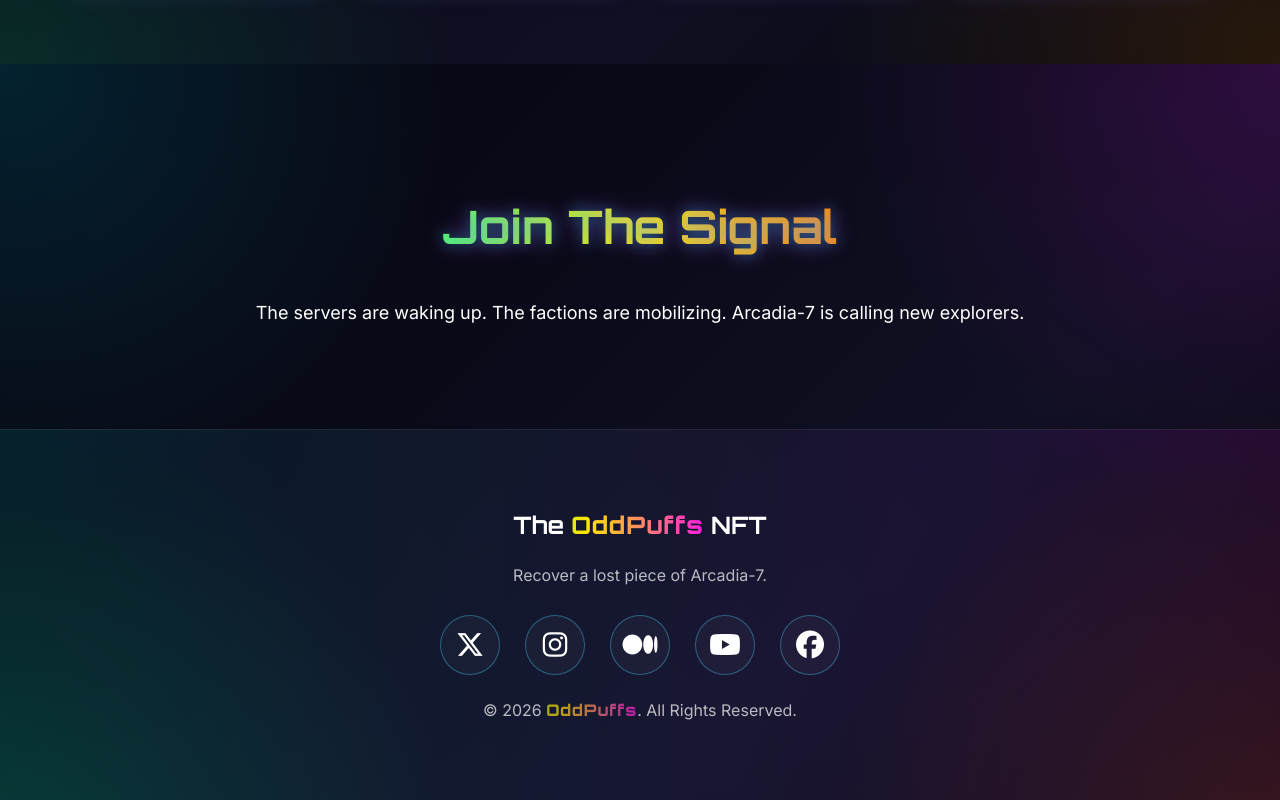
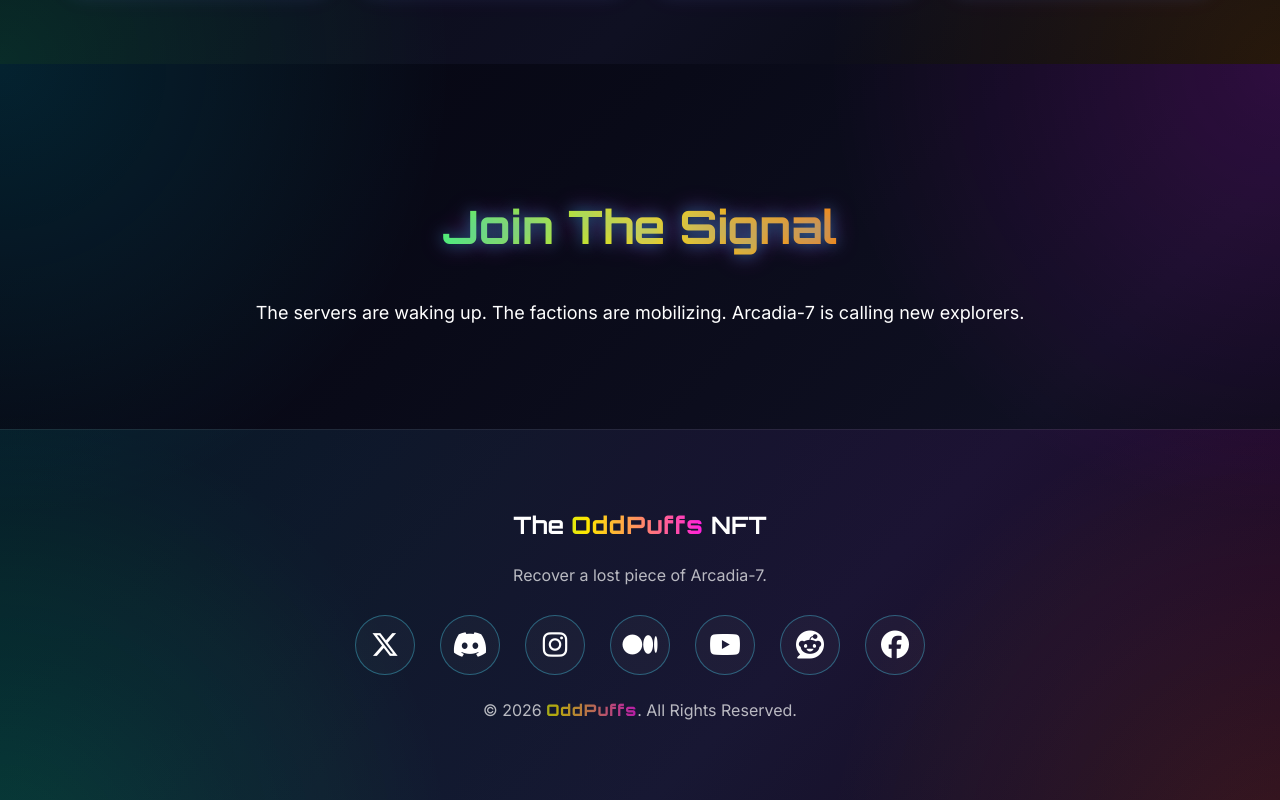
Before and after one commit to oddpuffs/oddpuffs.github.io, a plain HTML site: page index.html in a window 1280 px wide. Shown: the part 4736-5536 px from the top of the page. Drawn offline with Linux system fonts and the light colour scheme.

Commit message:
Update index 0507.01

```diff
--- a/index.html
+++ b/index.html
@@ -949,6 +949,10 @@ Recover a lost piece of Arcadia-7.
 target="_blank"
 title="X / Twitter"> <i class="fa-brands fa-x-twitter"></i> </a>
 
+<a href="https://discord.gg/ux4eaXEUS"
+target="_blank"
+title="Discord"> <i class="fa-brands fa-discord"></i> </a>
+
 <a href="https://www.instagram.com/TheOddpuffs"
 target="_blank"
 title="Instagram"> <i class="fa-brands fa-instagram"></i> </a>
@@ -960,6 +964,10 @@ title="Medium"> <i class="fa-brands fa-medium"></i> </a>
 <a href="https://www.youtube.com/@TheOddPuffs"
 target="_blank"
 title="YouTube"> <i class="fa-brands fa-youtube"></i> </a>
+
+<a href="https://www.reddit.com/user/Oddpuffs/"
+target="_blank"
+title="Reddit"> <i class="fa-brands fa-reddit"></i> </a>
 
 <a href="https://www.facebook.com/profile.php?id=61591361976354"
 target="_blank"
```
